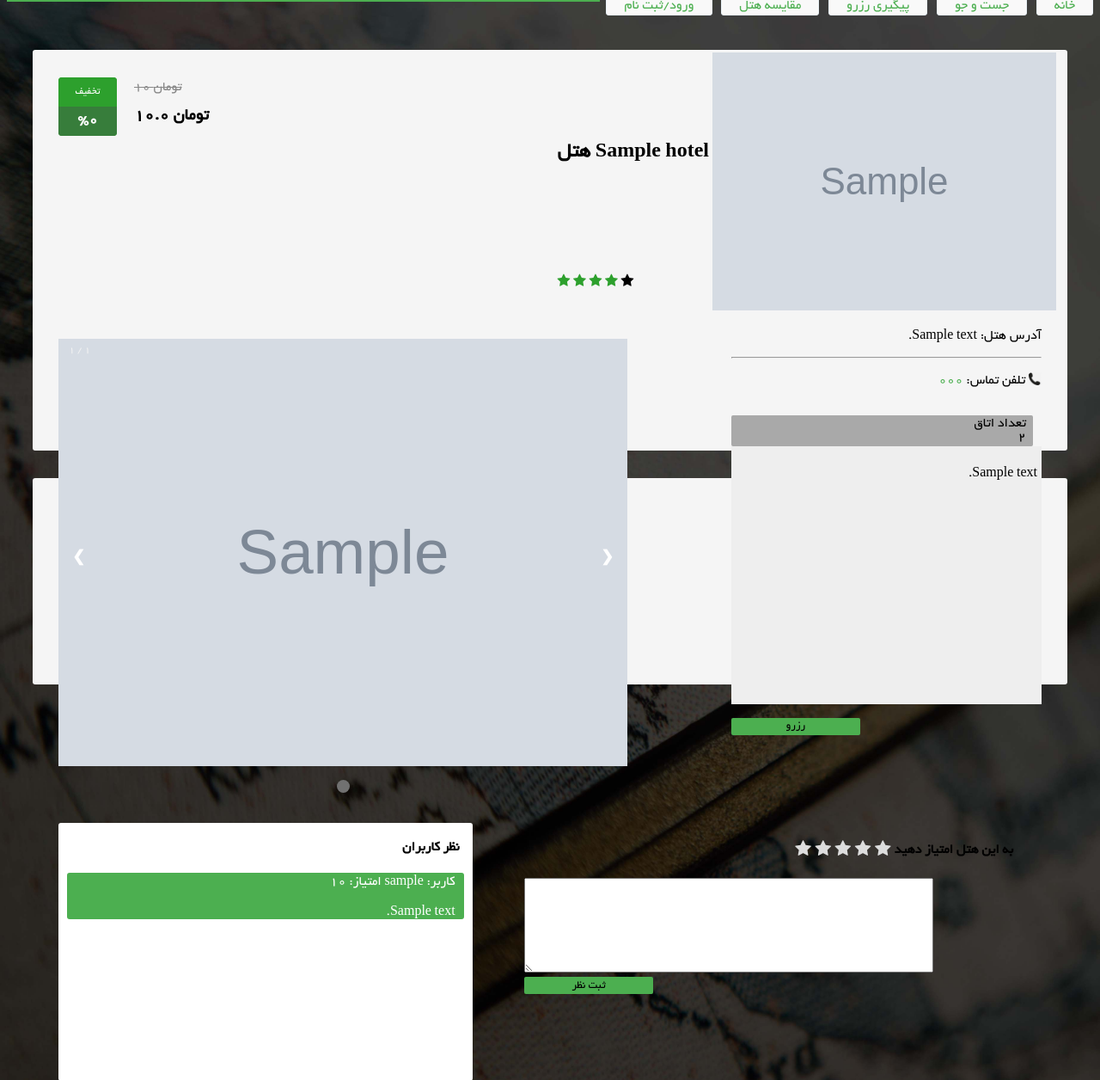
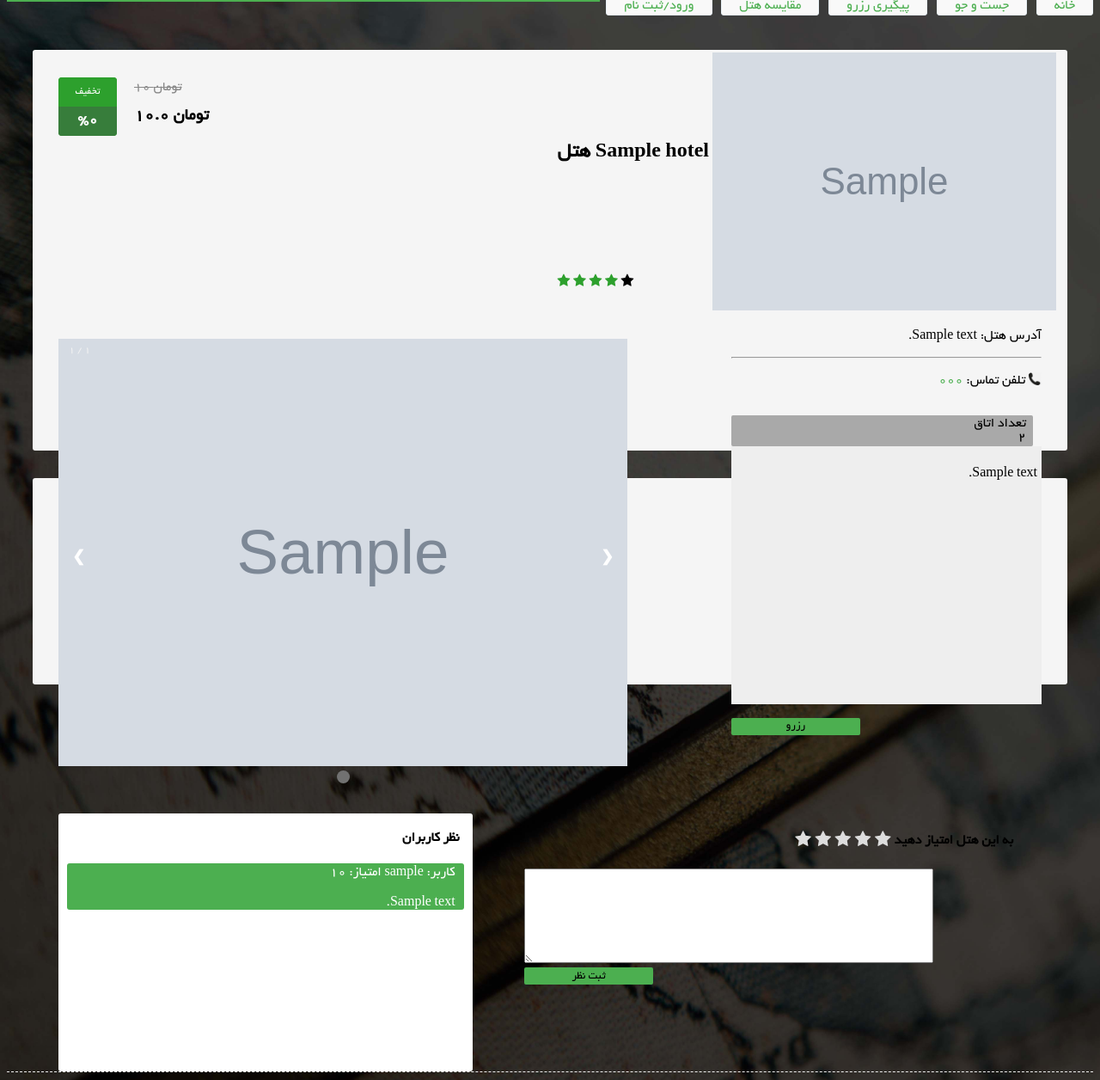
Before and after one commit to Pooryamn/Hotel-reservation-System, a Django app: page /hotel/1/ in a window 1280 px wide. Shown: the part 88-1344 px from the top of the page at 86% size. Run offline with Django 3.2, Linux system fonts and the light colour scheme; tables that the repository leaves empty hold one stand-in row (values such as "Sample post"); grey boxes marked "Sample" are stand-in pictures; some libraries are stand-ins or nearby versions.

Commit message:
update on hotel detail page

```diff
--- a/blog/templates/blog/hotel/hotel_detail.html
+++ b/blog/templates/blog/hotel/hotel_detail.html
@@ -130,9 +130,9 @@
             <a class="next" onclick="plusSlides(1)">&#10095;</a>
 
         </div>
-        <br>
+        <!-- <br> -->
 
-        <div style="text-align:center">
+        <div style="text-align:center; margin-top: 5px;">
             {% for i in pictures|length|myrange %}
                 <span class="dot" onclick="currentSlide({{i|add:1}});"></span>
             {% endfor %}
```
